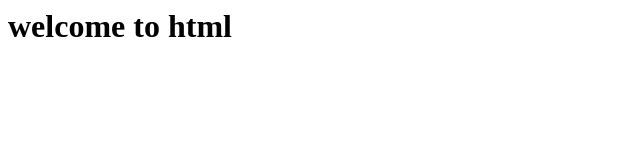
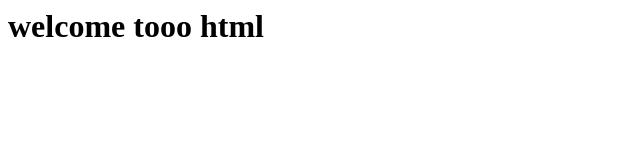
Before and after one commit to kavati-poojitha/demo, a plain HTML site: page index.html in a window 1280 px wide. Shown: the whole page, without its empty margins (0-640 px from the left). Drawn offline with Linux system fonts and the light colour scheme.

Commit message:
Update index.html

```diff
--- a/index.html
+++ b/index.html
@@ -1,3 +1,3 @@
 <html>
-<h1>welcome to html</h1>
+<h1>welcome tooo html</h1>
 </html>
```
